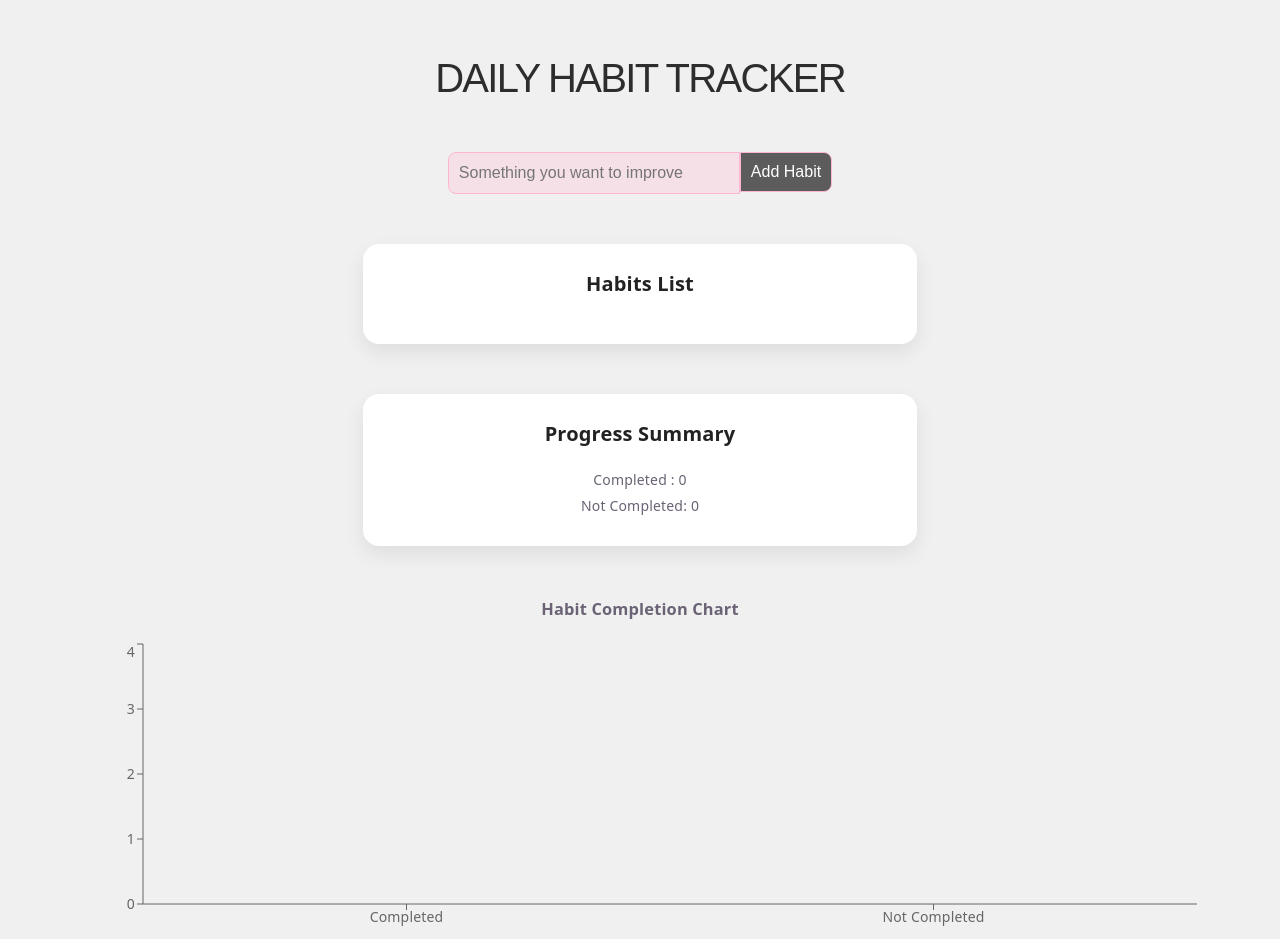
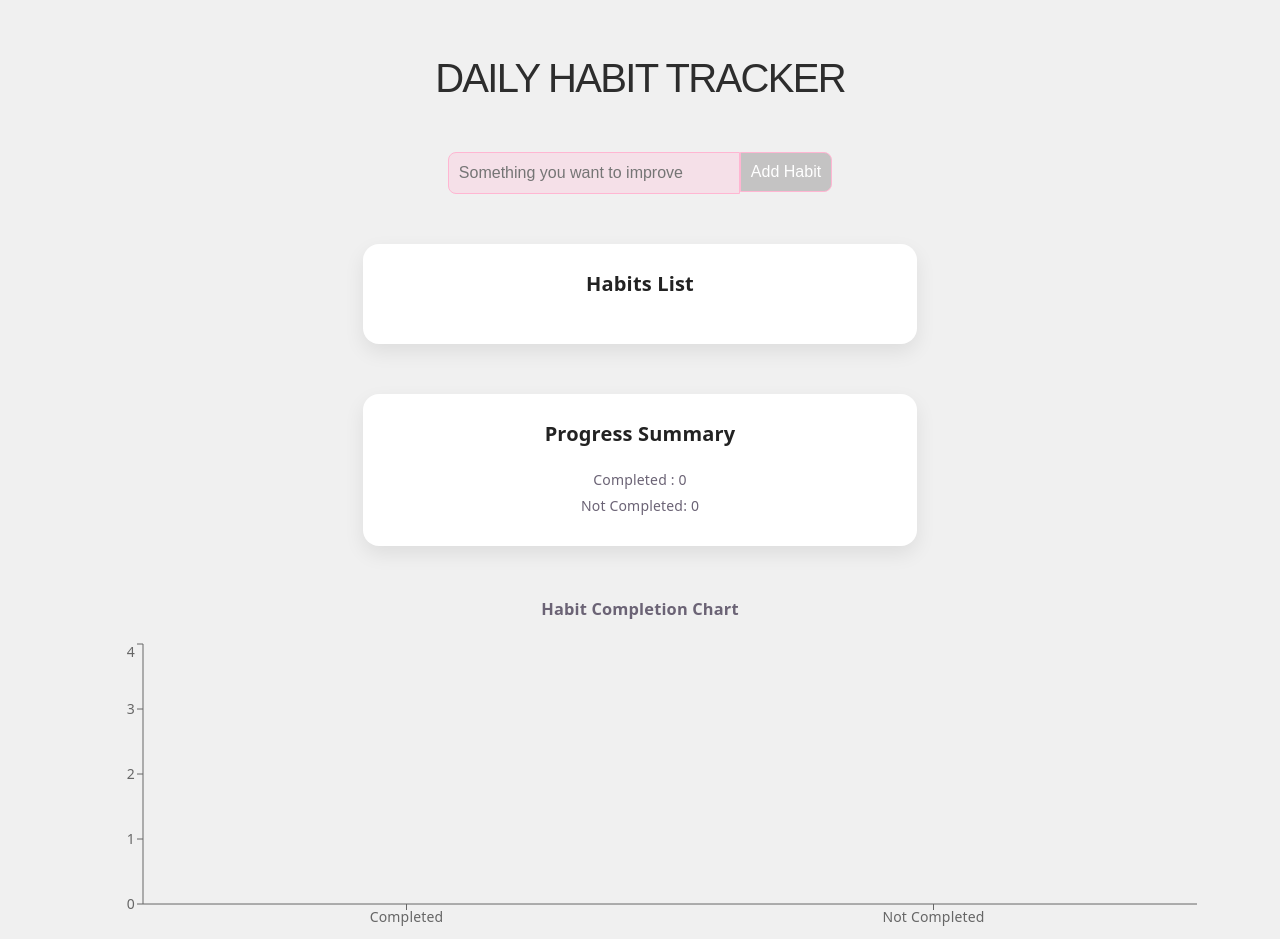
Before and after one commit to TanatswaSibanda/Habit-Tracker, a React (Vite) app: page / in a window 1280 px wide. Built offline with nearby package versions, Linux system fonts and the light colour scheme.

Commit message:
Update App.css

```diff
--- a/src/App.css
+++ b/src/App.css
@@ -58,7 +58,7 @@ button {
   border-bottom-left-radius: 0;
   border-top-left-radius: 0;
   border: 1px solid #ffb6d2;
-  background-color: rgb(92, 92, 92);
+  background-color: rgba(145, 143, 143, 0.47);
   color: white;
   cursor: pointer
 }
```
